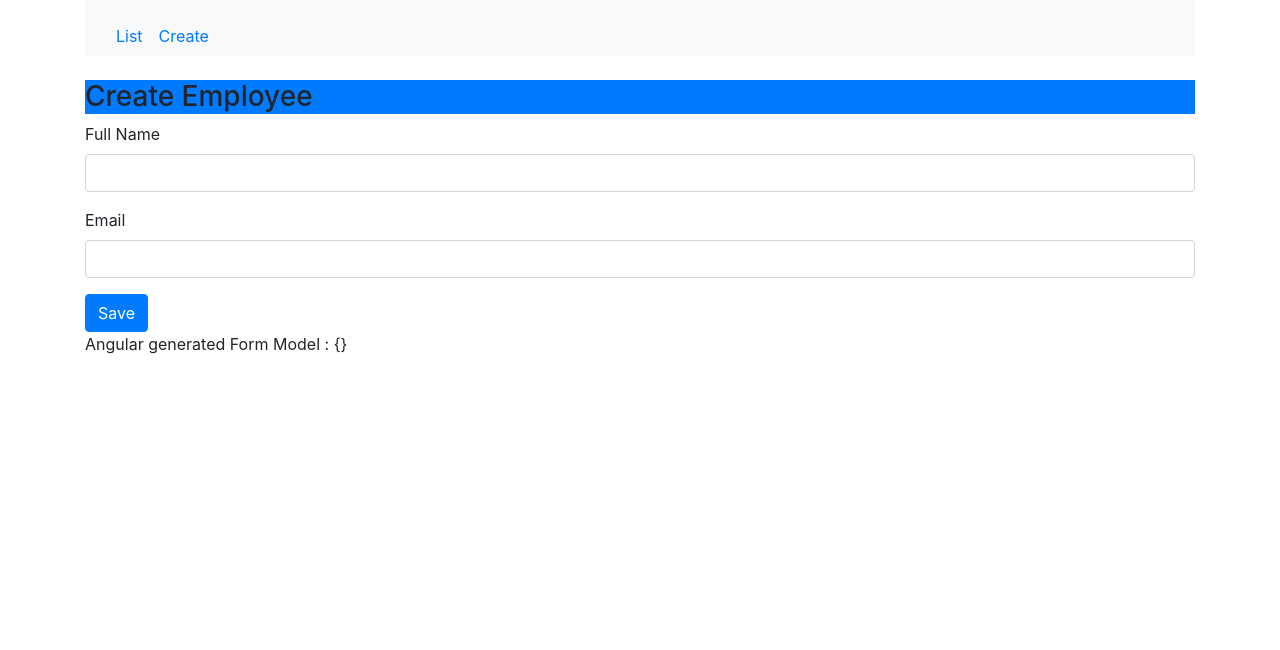
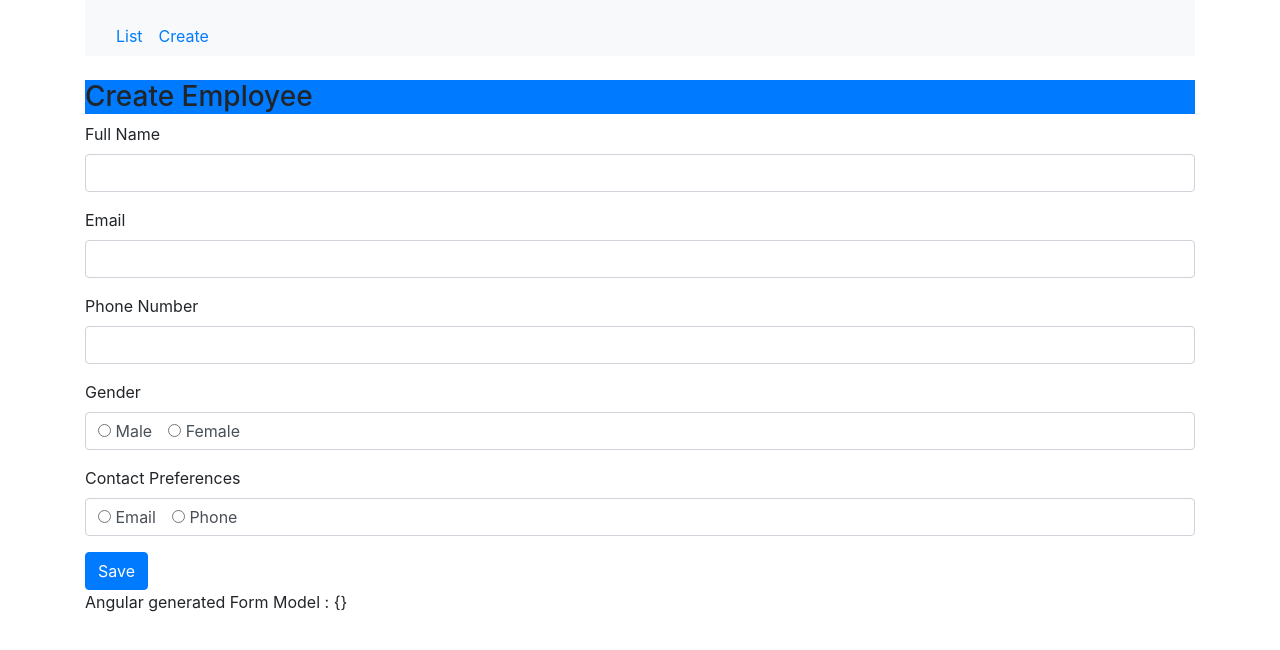
Before and after one commit to sohag-aust/angular-crud, an Angular app: page /create in a window 1280 px wide. Shown: the top 650 px of the page. Built offline with nearby package versions, Linux system fonts and the light colour scheme.

Commit message:
radio-button added in createForm

```diff
--- a/src/app/employees/create-employee.component.html
+++ b/src/app/employees/create-employee.component.html
@@ -14,6 +14,41 @@
                 <label for="email"> Email </label>
                 <input type="text" id="email" class="form-control" name="email" [(ngModel)]="email">
             </div>
+
+            <div class="form-group">
+                <label for="phone"> Phone Number </label>
+                <input type="text" id="phone" class="form-control" name="phone" [(ngModel)]="phoneNumber">
+            </div>
+
+            <div class="form-group">
+                <label> Gender </label>
+                <div class="form-control">
+                    <label class="radio-inline">
+                        <input type="radio" value="male" name="gender" [(ngModel)]="gender">
+                        Male
+                    </label>
+
+                    <label class="radio-inline ml-3">
+                        <input type="radio" value="female" name="gender" [(ngModel)]="gender">
+                        Female
+                    </label>
+                </div>
+            </div>
+
+            <div class="form-group">
+                <label> Contact Preferences </label>
+                <div class="form-control">
+                    <label class="radio-inline">
+                        <input type="radio" value="email" name="contact" [(ngModel)]="contactPreference">
+                        Email
+                    </label>
+
+                    <label class="radio-inline ml-3">
+                        <input type="radio" value="phone" name="contact" [(ngModel)]="contactPreference">
+                        Phone
+                    </label>
+                </div>
+            </div>
         </div>
 
         <div class="panel-footer mt-3">
--- a/src/app/employees/create-employee.component.ts
+++ b/src/app/employees/create-employee.component.ts
@@ -10,6 +10,9 @@ export class CreateEmployeeComponent implements OnInit {
 
   fullName!: string;
   email!: string;
+  gender!: string;
+  phoneNumber!: number;
+  contactPreference!: string;
 
   constructor() { }
 
```
